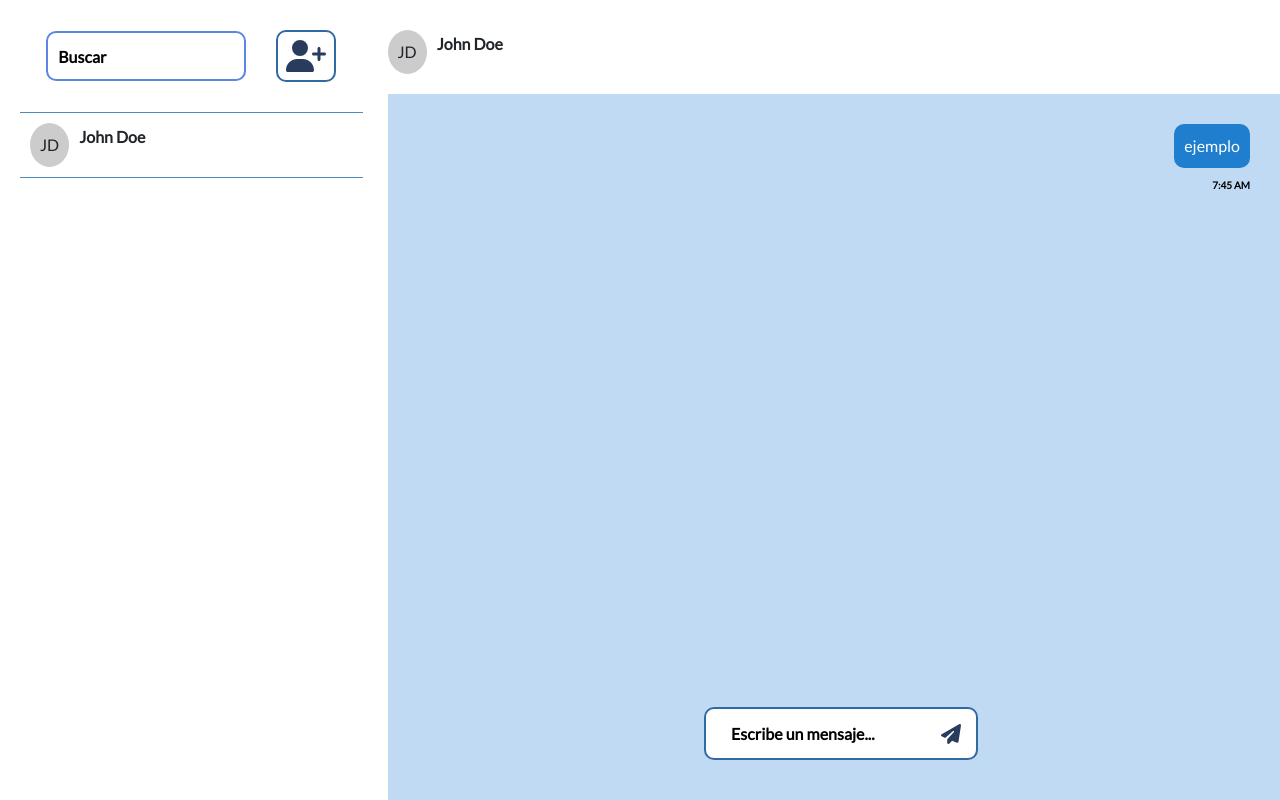
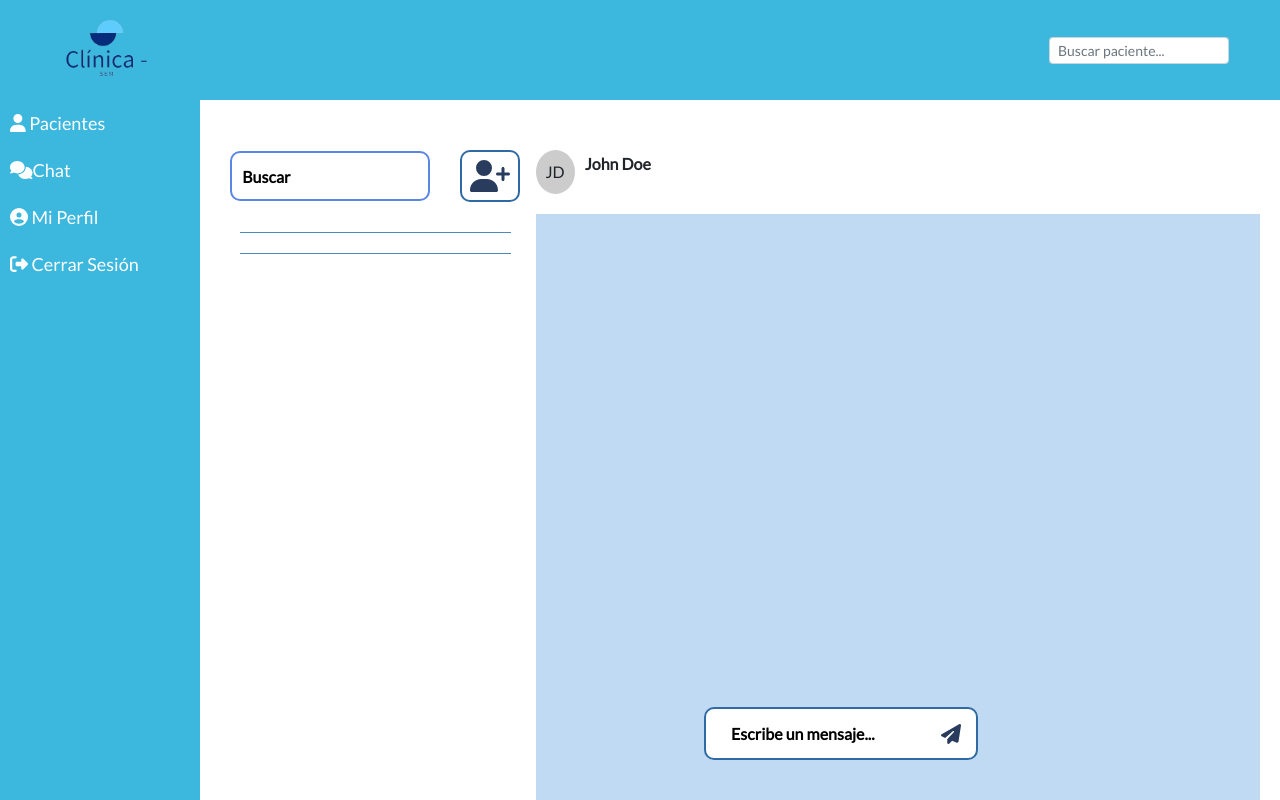
Before and after one commit to ErickRamirezO/Clinica-SEM, a React (Vite) app: page /chat in a window 1280 px wide. Shown: the top 800 px of the page. Built offline with nearby package versions, Linux system fonts and the light colour scheme.

Commit message:
Navbar y sidenav con Bootstrap update

```diff
--- a/package.json
+++ b/package.json
@@ -33,6 +33,7 @@
     "jsonwebtoken": "^9.0.2",
     "mongoose": "^8.1.1",
     "react-bootstrap": "^2.10.0",
+    "react-magic-motion": "^1.1.2",
     "react-router": "^6.20.1",
     "react-router-dom": "^6.20.1",
     "sweetalert2": "^11.6.13",
--- a/src/components/Navbar/Navbar.css
+++ b/src/components/Navbar/Navbar.css
@@ -1,33 +1,27 @@
-.navbar {
-  display: flex;
-  justify-content: space-between;
-  align-items: center;
-  padding: 15px 30px;
-  background-color: #3cb7dd; /* Celeste más oscuro */
-  color: white;
+.custom-navbar{
+  z-index: 1000;
+  background-color: #3cb7dd!important;
 }
-
-.navbar-logo img {
-  max-width: 100px;
+.img_nav_logo{
+  width: 150px;
 }
-
-.navbar-search input[type="text"] {
-  padding: 8px;
-  border-radius: 5px;
-  border: none;
-  width: 250px;
+.logo-container {
+  order: -1; /* Mueve la imagen al extremo izquierdo */
 }
-
+.search-bar {
+  width: 200px; /* Establece el ancho deseado para la barra de búsqueda */
+}
 /* Estilos para el SideNav */
 .sidenav {
+  display: block;
   height: 100%;
   width: 200px;
   position: fixed;
-  z-index: 1;
-  top: 0;
+  z-index: -1;
+  top: 0px;
   left: 0;
   background-color: #3cb7dd; /* Celeste más oscuro */
-  padding-top: 70px;
+  padding-top: 100px;
   color: white;
 }
 
@@ -56,5 +50,5 @@
 
 /* Estilos para los enlaces en el SideNav */
 .sidenav a:hover {
-  background-color: #4dafe3; /* Cambio de color al pasar el ratón */
+  background-color: #7ec8f0; /* Cambio de color al pasar el ratón */
 }
--- a/src/components/Navbar/Navbar.jsx
+++ b/src/components/Navbar/Navbar.jsx
@@ -2,34 +2,41 @@ import React from 'react';
 import { Link } from 'react-router-dom';
 import { FontAwesomeIcon } from '@fortawesome/react-fontawesome';
 import { faUser, faComments, faUserCircle, faSignOutAlt } from '@fortawesome/free-solid-svg-icons';
+import { Navbar, Container, InputGroup, FormControl } from 'react-bootstrap';
 import "./Navbar.css";
 
-const Navbar = () => {
+const CustomNavbar = () => {
   return (
-    <nav className="navbar">
-      <div className="navbar-logo">
-        <img src="/logo.png" alt="Logo de la empresa" />
-      </div>
-      <div className="navbar-search">
-        <input type="text" placeholder="Buscar paciente..." />
-      </div>
-    </nav>
+    <Navbar bg="light" expand="lg" className="custom-navbar">
+      <Container fluid>
+        <Navbar.Brand className="logo-container">
+          <img src="/logo.png" className="img_nav_logo" alt="Logo de la empresa" />
+        </Navbar.Brand>
+        <Navbar.Toggle aria-controls="navbar" />
+        <Navbar.Collapse id="navbar" className="justify-content-end">
+          <InputGroup className="ms-md-3 search-bar">
+            <FormControl type="text" placeholder="Buscar paciente..." className="form-control-sm" />
+          </InputGroup>
+          <SideNav />
+        </Navbar.Collapse>
+      </Container>
+    </Navbar>
   );
 };
 
 const SideNav = () => {
   return (
     <div className="sidenav">
-      <Link to="/listado-de-pacientes" className="sidenav-link">
+      <Link to="/lista-de-pacientes" className="sidenav-link ">
         <FontAwesomeIcon icon={faUser} /> <span>Pacientes</span>
       </Link>
       <Link to="/chat" className="sidenav-link">
-        <FontAwesomeIcon icon={faComments}/><span>Chat</span>
+        <FontAwesomeIcon icon={faComments} /><span>Chat</span>
       </Link>
       <Link to="/mi-perfil" className="sidenav-link">
         <FontAwesomeIcon icon={faUserCircle} /> <span>Mi Perfil</span>
       </Link>
-      <Link to="/cerrar-sesion" className="sidenav-link">
+      <Link to="/" className="sidenav-link">
         <FontAwesomeIcon icon={faSignOutAlt} /> <span>Cerrar Sesión</span>
       </Link>
     </div>
@@ -39,7 +46,7 @@ const SideNav = () => {
 const Layout = ({ children }) => {
   return (
     <div className="layout">
-      <Navbar />
+      <CustomNavbar />
       <div className="content">
         <SideNav />
         <div className="main">
--- a/src/index.jsx
+++ b/src/index.jsx
@@ -8,6 +8,7 @@ import Chat from "./routes/Chat/Chat";
 import ErrorPage from "./routes/Error/Error";
 import "./index.css";
 import Registro from "./routes/Registro/Registro";
+import MiPerfil from "./routes/Registro/MiPerfil";
 import Historial from "./routes/Historial/Historial";
 
 //RUTAS
@@ -34,6 +35,10 @@ const router = createBrowserRouter([
     element: <Registro />,
   },
   {
+    path: "/mi-perfil",
+    element: <MiPerfil />,
+  },
+  {
     path: "/historial-paciente",
     element: <Historial />,
   },
--- a/src/routes/Chat/Chat.jsx
+++ b/src/routes/Chat/Chat.jsx
@@ -1,9 +1,14 @@
-import React from "react";
+import React, { useState } from "react";
 import { FontAwesomeIcon } from "@fortawesome/react-fontawesome";
-import { faUserPlus,faPaperPlane } from "@fortawesome/free-solid-svg-icons";
+import { faUserPlus, faPaperPlane } from "@fortawesome/free-solid-svg-icons";
 import "./Chat.css";
+import Layout from "../../components/Navbar/Navbar";
 
-export default function () {
+export default function Chat() {
+  const [messages, setMessages] = useState([]);
+  const [inputMessage, setInputMessage] = useState("");
+  const [searchTerm, setSearchTerm] = useState("");
+
   const faUserPlusStyle = {
     color: "#293c5e",
     borderRadius: "10px",
@@ -13,15 +18,53 @@ export default function () {
 
   const faPaperPlaneStyle = {
     color: "#293c5e",
-    cursor:"pointer",
+    cursor: "pointer",
+  };
+
+  const handleSendMessage = () => {
+    if (inputMessage.trim() !== "") {
+      const newMessage = {
+        content: inputMessage,
+        time: new Date().toLocaleTimeString(),
+      };
+
+      setMessages((prevMessages) => [...prevMessages, newMessage]);
+      setInputMessage("");
+    }
+  };
+
+  const renderChatHistorial = () => {
+    if (searchTerm.trim() === "") {
+      return null; // No renderizar historial si no hay término de búsqueda
+    }
+
+    if (messages.length === 0) {
+      return <p>No hay mensajes en el historial</p>;
+    }
+
+    const lastMessage = messages[messages.length - 1];
+
+    return (
+      <div className="chatHeaderPersona">
+        <div className="persona_id">{lastMessage.content.substring(0, 2)}</div>
+        <p>{lastMessage.content}</p>
+        <div className="hora">{lastMessage.time}</div>
+      </div>
+    );
   };
 
   return (
+    <Layout>
     <div className="contenedorChat">
       <div className="chatBuscador">
         <div className="chatBuscadorHeader">
           <form>
-            <input type="text" placeholder="Buscar" />
+            <input
+              type="text"
+              placeholder="Buscar"
+              value={searchTerm}
+              onChange={(e) => setSearchTerm(e.target.value)}
+            />
           </form>
           <div className="faUserPlusIcon">
             <FontAwesomeIcon
@@ -31,12 +74,7 @@ export default function () {
             />
           </div>
         </div>
-        <div className="chatHistorial">
-          <div className="chatHeaderPersona">
-            <div className="persona_id">JD</div>
-            <p>John Doe</p>
-          </div>
-        </div>
+        <div className="chatHistorial">{renderChatHistorial()}</div>
       </div>
       <div className="chat">
         <div className="chatHeader">
@@ -46,16 +84,30 @@ export default function () {
           </div>
         </div>
         <div className="chatBody">
-          <div className="chatMessage">
-            <div className="message">ejemplo</div>
-            <div className="hora">7:45 AM</div>
-          </div>
+          {messages.map((message, index) => (
+            <div key={index} className="chatMessage">
+              <div className="message">{message.content}</div>
+              <div className="hora">{message.time}</div>
+            </div>
+          ))}
           <div className="chatMessageForm">
-            <input type="text" placeholder="Escribe un mensaje..." />
-            <FontAwesomeIcon className="faPaperPlaneIcon" icon={faPaperPlane} size="lg" style={faPaperPlaneStyle}/>
+            <input
+              type="text"
+              placeholder="Escribe un mensaje..."
+              value={inputMessage}
+              onChange={(e) => setInputMessage(e.target.value)}
+            />
+            <FontAwesomeIcon
+              className="faPaperPlaneIcon"
+              icon={faPaperPlane}
+              size="lg"
+              style={faPaperPlaneStyle}
+              onClick={handleSendMessage}
+            />
           </div>
         </div>
       </div>
     </div>
+    </Layout>
   );
 }
```
Also changed, not shown: 1 other file (tests, documents, lock files or other folders).
